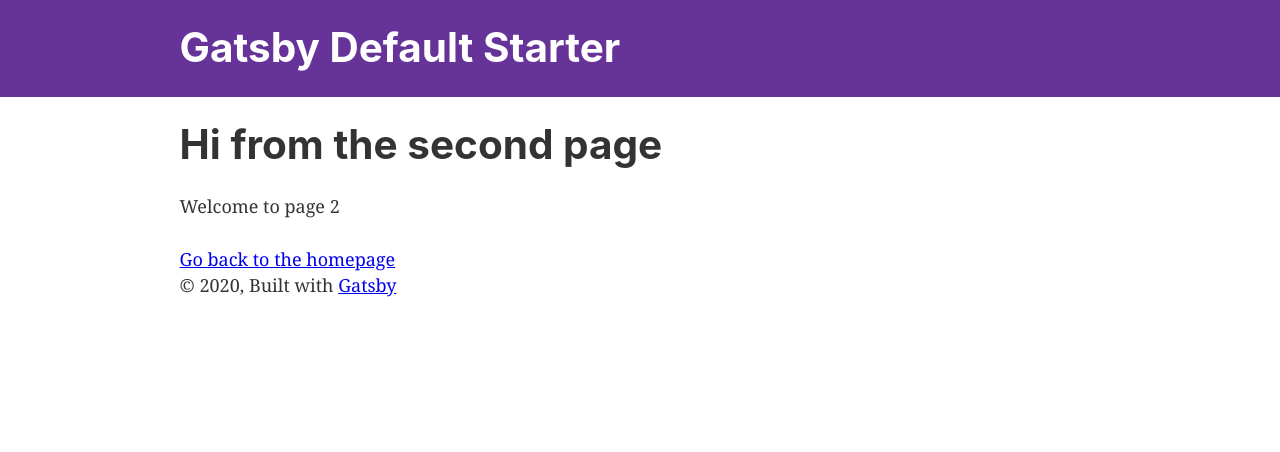
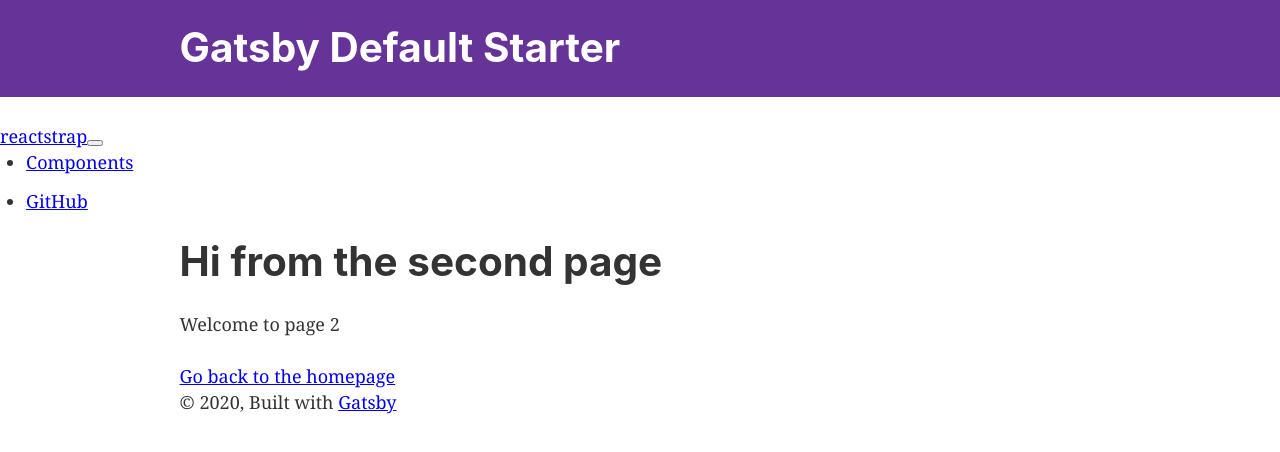
Before and after one commit to jaksik/gatsby-test, a Gatsby site: page /page-2 in a window 1280 px wide. Built offline with nearby package versions, Linux system fonts and the light colour scheme; Gatsby itself is replaced by a stand-in of ours.

Commit message:
added bootstrap

```diff
--- a/package.json
+++ b/package.json
@@ -5,6 +5,7 @@
   "version": "0.1.0",
   "author": "Kyle Mathews <mathews.kyle@gmail.com>",
   "dependencies": {
+    "bootstrap": "^4.5.0",
     "gatsby": "^2.22.15",
     "gatsby-image": "^2.4.5",
     "gatsby-plugin-manifest": "^2.4.9",
@@ -16,7 +17,8 @@
     "prop-types": "^15.7.2",
     "react": "^16.12.0",
     "react-dom": "^16.12.0",
-    "react-helmet": "^6.0.0"
+    "react-helmet": "^6.0.0",
+    "reactstrap": "^8.4.1"
   },
   "devDependencies": {
     "prettier": "2.0.5"
--- a/src/components/layout.js
+++ b/src/components/layout.js
@@ -8,7 +8,7 @@
 import React from "react"
 import PropTypes from "prop-types"
 import { useStaticQuery, graphql } from "gatsby"
-
+import Navbar from "./navbar"
 import Header from "./header"
 import "./layout.css"
 
@@ -26,6 +26,7 @@
   return (
     <>
       <Header siteTitle={data.site.siteMetadata.title} />
+      <Navbar/>
       <div
         style={{
           margin: `0 auto`,
--- /dev/null
+++ b/src/components/navbar.js
@@ -0,0 +1,29 @@
+import React, { useState } from 'react';
+import { Collapse, Navbar, NavbarToggler, NavbarBrand, Nav, NavItem, NavLink } from 'reactstrap';
+
+const Example = (props) => {
+  const [collapsed, setCollapsed] = useState(true);
+
+  const toggleNavbar = () => setCollapsed(!collapsed);
+
+  return (
+    <div>
+      <Navbar color="faded" light>
+        <NavbarBrand href="/" className="mr-auto">reactstrap</NavbarBrand>
+        <NavbarToggler onClick={toggleNavbar} className="mr-2" />
+        <Collapse isOpen={!collapsed} navbar>
+          <Nav navbar>
+            <NavItem>
+              <NavLink href="/components/">Components</NavLink>
+            </NavItem>
+            <NavItem>
+              <NavLink href="https://github.com/reactstrap/reactstrap">GitHub</NavLink>
+            </NavItem>
+          </Nav>
+        </Collapse>
+      </Navbar>
+    </div>
+  );
+}
+
+export default Example;
--- a/src/pages/index.js
+++ b/src/pages/index.js
@@ -4,6 +4,7 @@
 import Layout from "../components/layout"
 import Image from "../components/image"
 import SEO from "../components/seo"
+import 'bootstrap/dist/css/bootstrap.min.css';
 
 const IndexPage = () => (
   <Layout>
```
Also changed, not shown: 1 other file.
